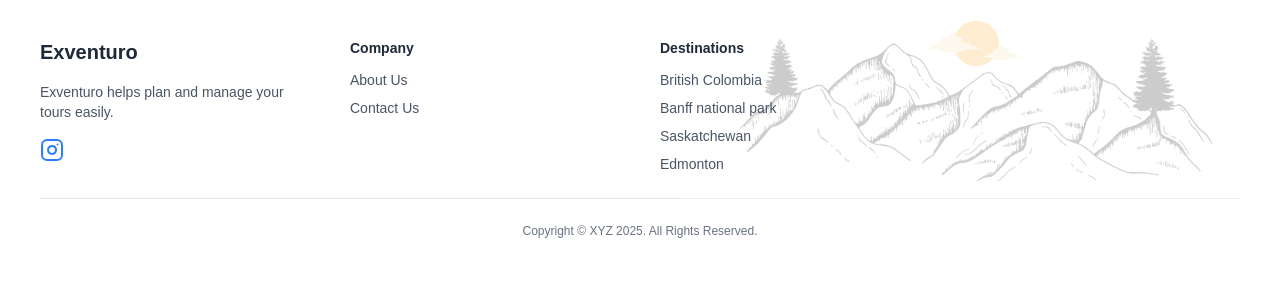
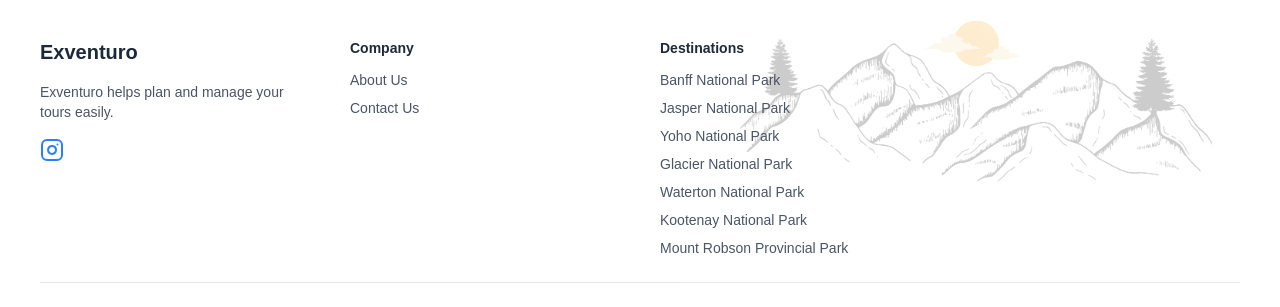
Before and after one commit to RehmanAli10/exventuro, a Next.js app: page / in a window 1280 px wide. Shown: the part 2681-2988 px from the top of the page. Before the commit the page ends 2944 px from the top, so only its background shows below. Built offline with nearby package versions, Linux system fonts and the light colour scheme.

Commit message:
updated destinations in footer

```diff
--- a/src/app/components/Footer.js
+++ b/src/app/components/Footer.js
@@ -64,16 +64,25 @@ const Footer = () => {
           <h3 className="font-semibold text-gray-800">Destinations</h3>
           <ul className="space-y-2">
             <li>
-              <p>British Colombia</p>
+              <p>Banff National Park</p>
             </li>
             <li>
-              <p>Banff national park</p>
+              <p>Jasper National Park</p>
             </li>
             <li>
-              <p>Saskatchewan</p>
+              <p>Yoho National Park</p>
             </li>
             <li>
-              <p>Edmonton</p>
+              <p>Glacier National Park</p>
+            </li>
+            <li>
+              <p>Waterton National Park</p>
+            </li>
+            <li>
+              <p>Kootenay National Park</p>
+            </li>
+            <li>
+              <p>Mount Robson Provincial Park</p>
             </li>
           </ul>
         </div>
```
